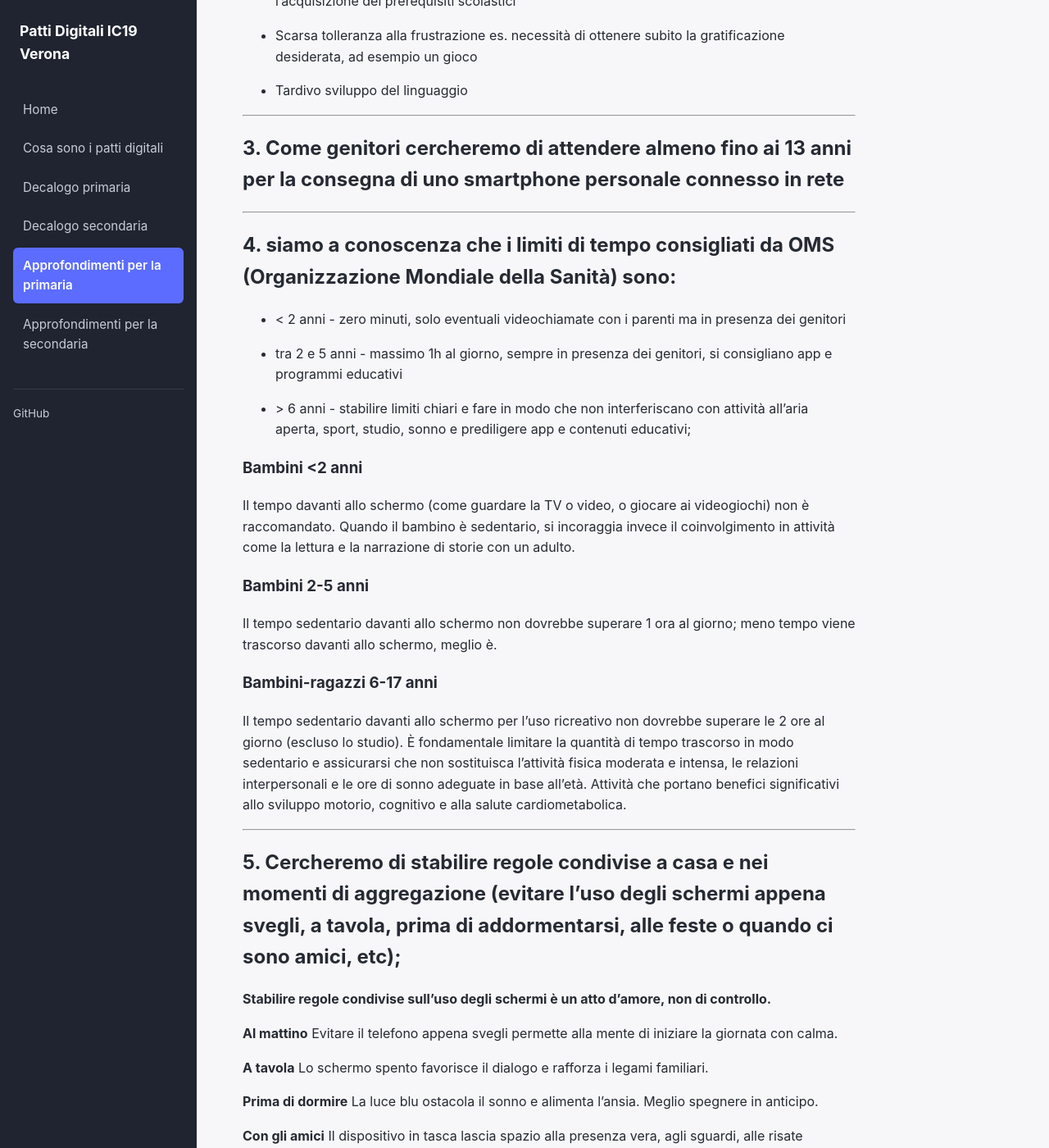
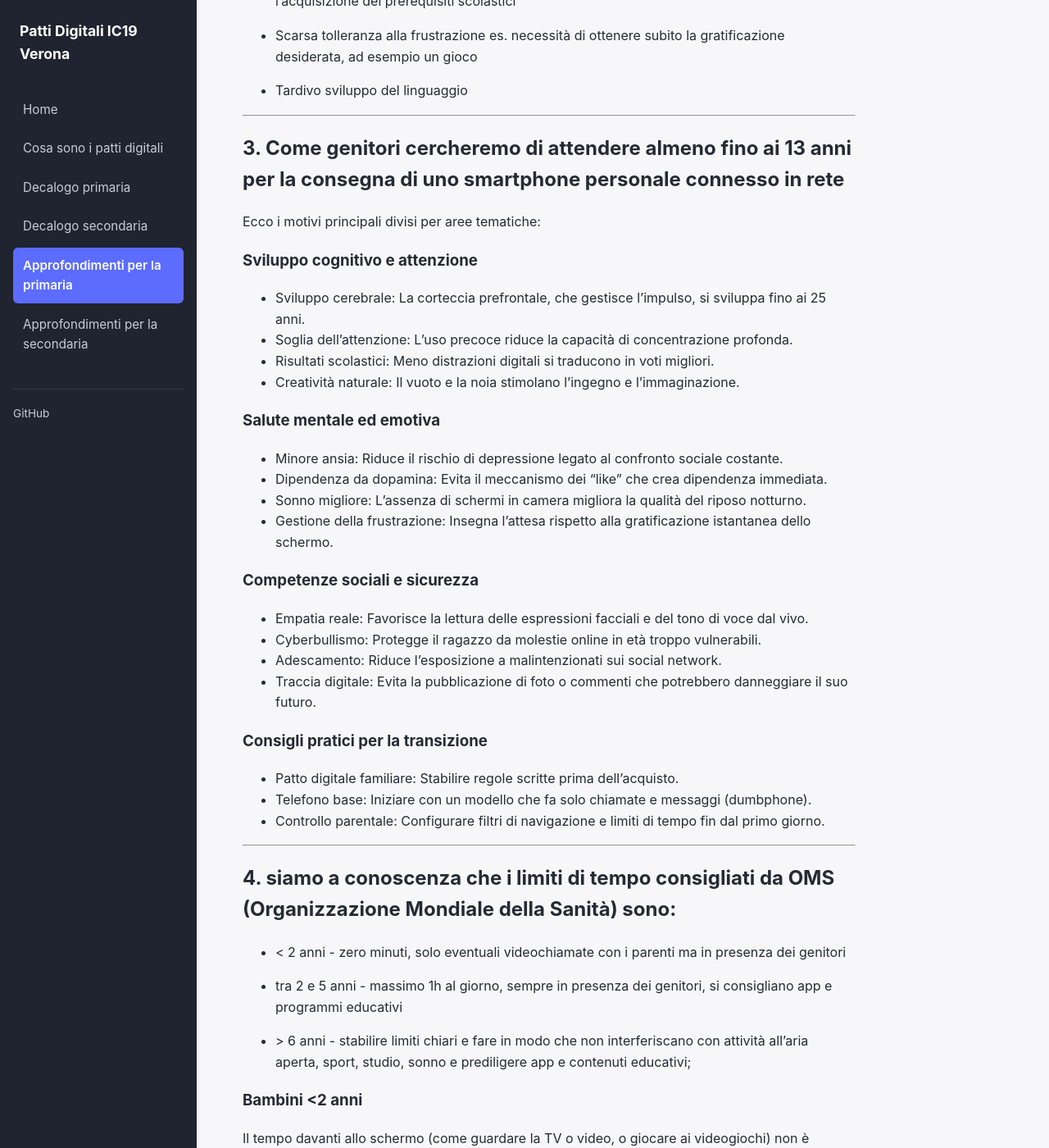
Before and after one commit to albvalente/prova, a Jekyll site: the page built from patto-digitale-primaria-approfondimenti.md, in a window 1280 px wide and 1400 px high, scrolled down 1753 px. Shown: the whole window at 82% size. Built offline with Jekyll 4.4.1, drawn with Linux system fonts in a browser that asks for light colours.

Commit message:
Update patto-digitale-primaria-approfondimenti.md

```diff
--- a/patto-digitale-primaria-approfondimenti.md
+++ b/patto-digitale-primaria-approfondimenti.md
@@ -51,6 +51,31 @@ Gli esiti di tale esposizione spesso non sono immediatamente osservabili, ma pos
 ___
 
 ## 3. Come genitori cercheremo di attendere almeno fino ai 13 anni per la consegna di uno smartphone personale connesso in rete
+
+Ecco i motivi principali divisi per aree tematiche:
+
+### Sviluppo cognitivo e attenzione
+*   Sviluppo cerebrale: La corteccia prefrontale, che gestisce l'impulso, si sviluppa fino ai 25 anni.
+*   Soglia dell'attenzione: L'uso precoce riduce la capacità di concentrazione profonda.
+*   Risultati scolastici: Meno distrazioni digitali si traducono in voti migliori.
+*   Creatività naturale: Il vuoto e la noia stimolano l'ingegno e l'immaginazione.
+
+### Salute mentale ed emotiva
+*   Minore ansia: Riduce il rischio di depressione legato al confronto sociale costante.
+*   Dipendenza da dopamina: Evita il meccanismo dei "like" che crea dipendenza immediata.
+*   Sonno migliore: L'assenza di schermi in camera migliora la qualità del riposo notturno.
+* Gestione della frustrazione: Insegna l'attesa rispetto alla gratificazione istantanea dello schermo.
+
+### Competenze sociali e sicurezza
+*   Empatia reale: Favorisce la lettura delle espressioni facciali e del tono di voce dal vivo.
+*   Cyberbullismo: Protegge il ragazzo da molestie online in età troppo vulnerabili.
+*   Adescamento: Riduce l'esposizione a malintenzionati sui social network.
+*   Traccia digitale: Evita la pubblicazione di foto o commenti che potrebbero danneggiare il suo futuro.
+
+### Consigli pratici per la transizione
+*   Patto digitale familiare: Stabilire regole scritte prima dell'acquisto.
+*   Telefono base: Iniziare con un modello che fa solo chiamate e messaggi (dumbphone).
+*   Controllo parentale: Configurare filtri di navigazione e limiti di tempo fin dal primo giorno.
 
 ___
 
```
